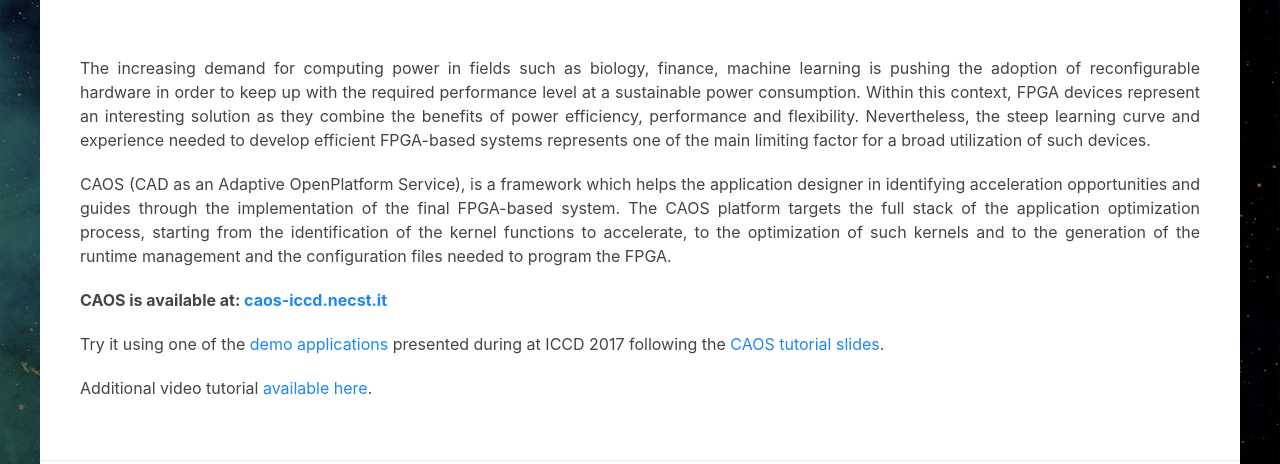
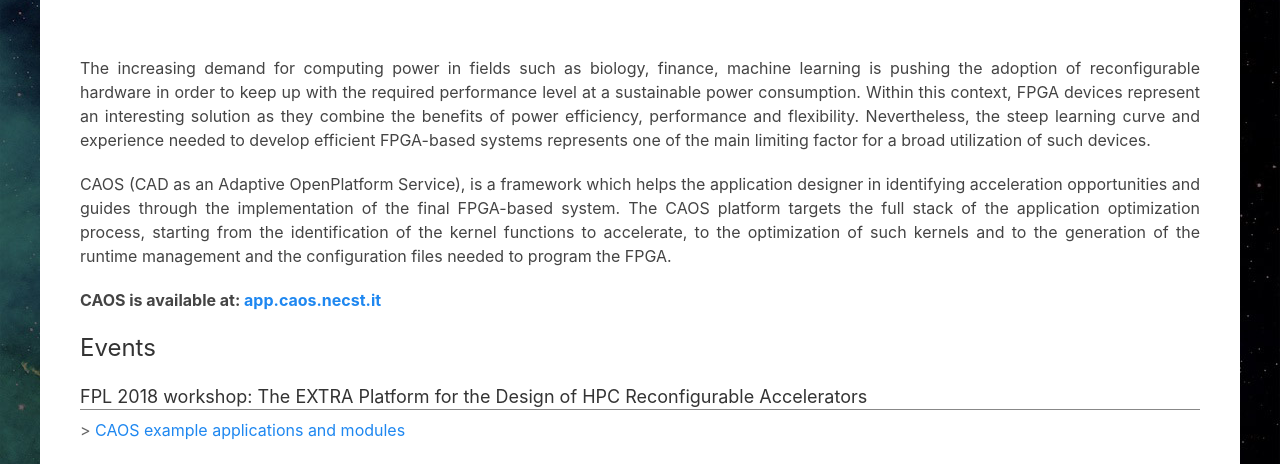
Before and after one commit to necst/caos.necst.it, a plain HTML site: page index.html in a window 1280 px wide. Shown: the part 94-558 px from the top of the page. Drawn offline with Linux system fonts and the light colour scheme.

Commit message:
added events section

```diff
--- a/css/main.css
+++ b/css/main.css
@@ -43,3 +43,16 @@ span.acronym {
 a {
     color: #1e87f0;
 }
+h2
+{
+    font-size:24px;
+    margin: 8px 0;
+    padding: 0;
+}
+h3
+{
+    font-size:18px;
+    border-bottom: solid 1px #888;
+    margin: 8px 0;
+    padding: 0;
+}
--- a/index.html
+++ b/index.html
@@ -13,7 +13,7 @@
 		<script type="text/javascript" src="/js/uikit-icons.js"></script>
 
         <link rel="stylesheet" href="/css/uikit.min.css" />
-        <link rel="stylesheet" href="/css/main.css" />
+        <link rel="stylesheet" href="/css/main.css?v=2" />
 	</head>
 	<body>
 
@@ -56,12 +56,24 @@
                     </p>
 
                     <p>
-                        <b>CAOS is available at: <a target="_blank" href="http://caos-iccd.necst.it/">caos-iccd.necst.it</a></b>
+                        <b>CAOS is available at: <a target="_blank" href="http://app.caos.necst.it/">app.caos.necst.it</a></b>
                     </p>
+
+
+                    <h2>Events</h2>
                     <p>
-                        Try it using one of the <a target="_blank" href="https://github.com/necst/tutorial_iccd17_code/">demo applications</a> presented during at ICCD 2017 following the
-                        <a target="_blank" href="/caos-tutorial.pdf">CAOS tutorial slides</a>.
+                        <h3>FPL 2018 workshop: The EXTRA Platform for the Design of HPC Reconfigurable Accelerators</h3>
+                        &gt; <a href="https://github.com/necst/CAOS_examples">CAOS example applications and modules</a><br/>
                     </p>
+
+                    <p>
+                        <h3>ICCD 2017 tutorial: Cloud-FPGA Programming with AWS F1, SDAccel and the CAOS Framework</h3>
+                        &gt; <a href="https://github.com/necst/tutorial_iccd17_code/">CAOS demo applications repository</a><br/>
+                        &gt; <a href="/caos-tutorial.pdf">CAOS tutorial slides</a>
+                    </p>
+
+
+
                     <p>
                         Additional video tutorial <a target="_blank" href="http://tinyurl.com/CAOS-ICCD17">available here</a>.
                     </p>
```
